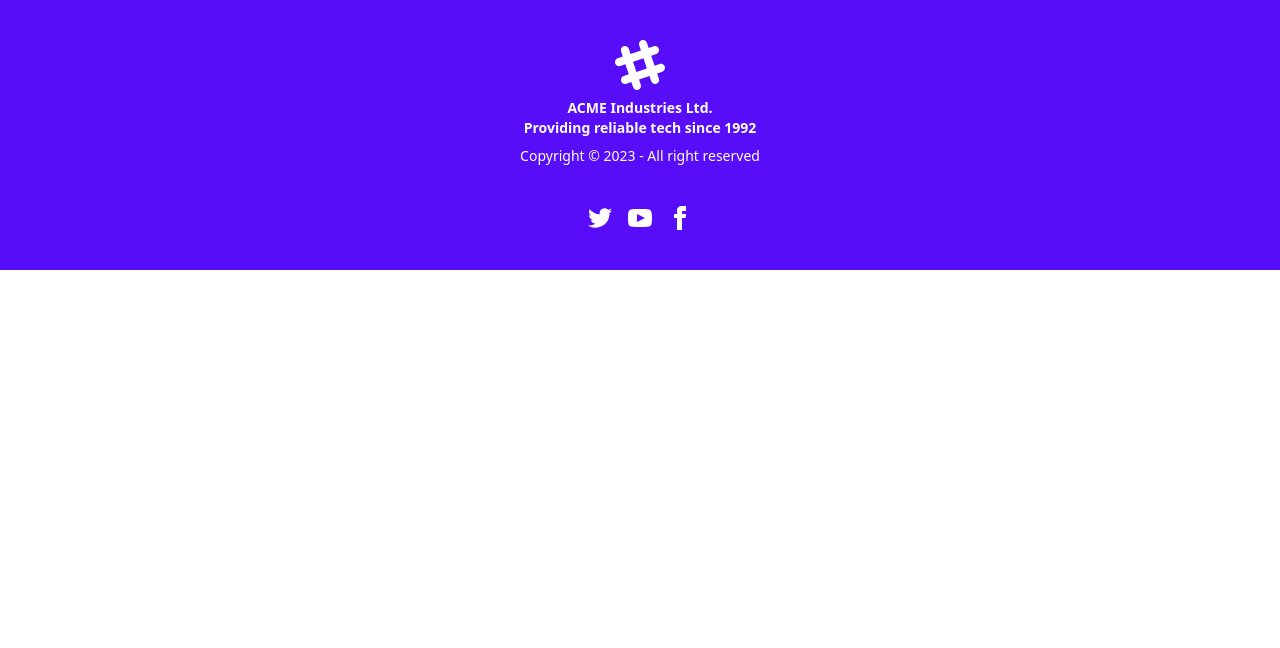
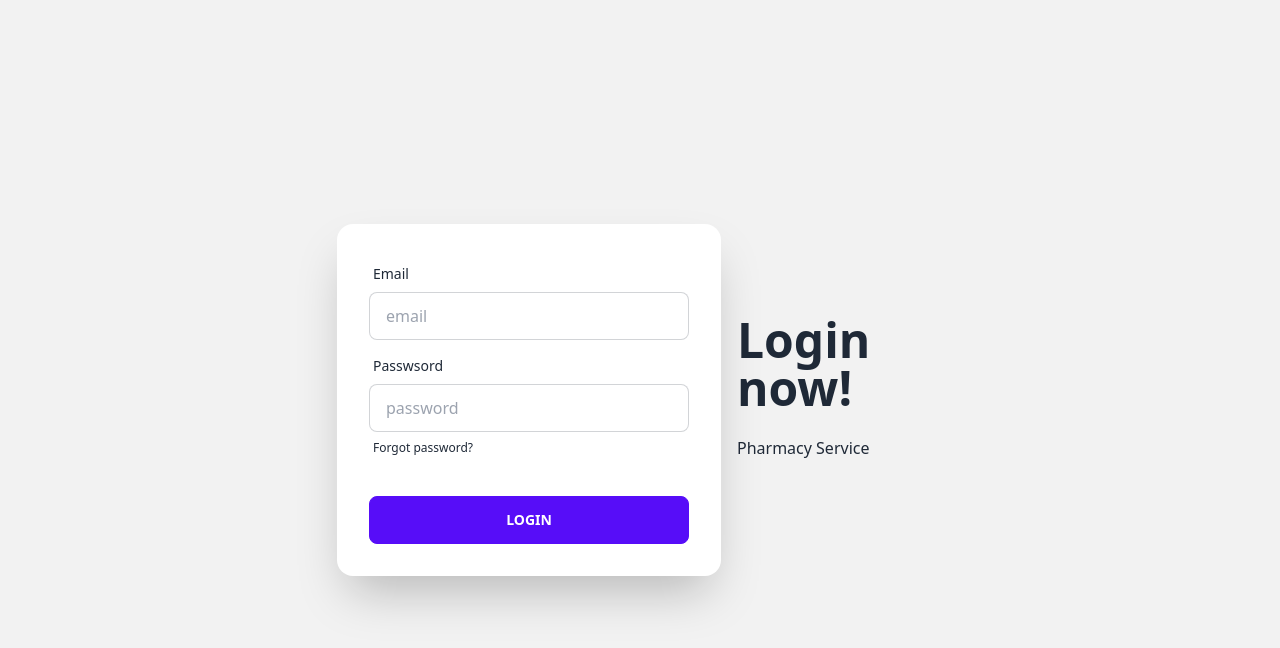
Before and after one commit to josePedroAguiar/MEI-ES-pharmacy-service, a React (Create React App) app in the folder client-react/: page / in a window 1280 px wide. Shown: the top 648 px of the page. Built offline with nearby package versions, Linux system fonts and the light colour scheme.

Commit message:
Página do login

```diff
--- a/client-react/package.json
+++ b/client-react/package.json
@@ -3,12 +3,15 @@
   "version": "0.1.0",
   "private": true,
   "dependencies": {
+    "@tailwindcss/typography": "^0.5.9",
     "@testing-library/jest-dom": "^5.16.5",
     "@testing-library/react": "^13.4.0",
     "@testing-library/user-event": "^13.5.0",
     "daisyui": "^2.51.5",
     "react": "^18.2.0",
+    "react-daisyui": "^3.1.2",
     "react-dom": "^18.2.0",
+    "react-router-dom": "^6.11.0",
     "react-scripts": "5.0.1",
     "web-vitals": "^2.1.4"
   },
--- a/client-react/src/App.js
+++ b/client-react/src/App.js
@@ -1,25 +1,15 @@
 import logo from './logo.svg';
 import './App.css';
+import React, { useEffect, useState } from 'react';
+import { Routes, Route, useNavigate } from 'react-router-dom';
+import Login from './components/authentication/Login';
+function App() {
 
-function App() {
   return (
-    <footer className="footer footer-center p-10 bg-primary text-primary-content">
-    <div>
-      <svg width="50" height="50" viewBox="0 0 24 24" xmlns="http://www.w3.org/2000/svg" fillRule="evenodd" clipRule="evenodd" className="inline-block fill-current"><path d="M22.672 15.226l-2.432.811.841 2.515c.33 1.019-.209 2.127-1.23 2.456-1.15.325-2.148-.321-2.463-1.226l-.84-2.518-5.013 1.677.84 2.517c.391 1.203-.434 2.542-1.831 2.542-.88 0-1.601-.564-1.86-1.314l-.842-2.516-2.431.809c-1.135.328-2.145-.317-2.463-1.229-.329-1.018.211-2.127 1.231-2.456l2.432-.809-1.621-4.823-2.432.808c-1.355.384-2.558-.59-2.558-1.839 0-.817.509-1.582 1.327-1.846l2.433-.809-.842-2.515c-.33-1.02.211-2.129 1.232-2.458 1.02-.329 2.13.209 2.461 1.229l.842 2.515 5.011-1.677-.839-2.517c-.403-1.238.484-2.553 1.843-2.553.819 0 1.585.509 1.85 1.326l.841 2.517 2.431-.81c1.02-.33 2.131.211 2.461 1.229.332 1.018-.21 2.126-1.23 2.456l-2.433.809 1.622 4.823 2.433-.809c1.242-.401 2.557.484 2.557 1.838 0 .819-.51 1.583-1.328 1.847m-8.992-6.428l-5.01 1.675 1.619 4.828 5.011-1.674-1.62-4.829z"></path></svg>
-      <p className="font-bold">
-        ACME Industries Ltd. <br/>Providing reliable tech since 1992
-      </p>
-      <p>Copyright © 2023 - All right reserved</p>
-    </div>
-    <div>
-      <div className="grid grid-flow-col gap-4">
-        <a><svg xmlns="http://www.w3.org/2000/svg" width="24" height="24" viewBox="0 0 24 24" className="fill-current"><path d="M24 4.557c-.883.392-1.832.656-2.828.775 1.017-.609 1.798-1.574 2.165-2.724-.951.564-2.005.974-3.127 1.195-.897-.957-2.178-1.555-3.594-1.555-3.179 0-5.515 2.966-4.797 6.045-4.091-.205-7.719-2.165-10.148-5.144-1.29 2.213-.669 5.108 1.523 6.574-.806-.026-1.566-.247-2.229-.616-.054 2.281 1.581 4.415 3.949 4.89-.693.188-1.452.232-2.224.084.626 1.956 2.444 3.379 4.6 3.419-2.07 1.623-4.678 2.348-7.29 2.04 2.179 1.397 4.768 2.212 7.548 2.212 9.142 0 14.307-7.721 13.995-14.646.962-.695 1.797-1.562 2.457-2.549z"></path></svg></a>
-        <a><svg xmlns="http://www.w3.org/2000/svg" width="24" height="24" viewBox="0 0 24 24" className="fill-current"><path d="M19.615 3.184c-3.604-.246-11.631-.245-15.23 0-3.897.266-4.356 2.62-4.385 8.816.029 6.185.484 8.549 4.385 8.816 3.6.245 11.626.246 15.23 0 3.897-.266 4.356-2.62 4.385-8.816-.029-6.185-.484-8.549-4.385-8.816zm-10.615 12.816v-8l8 3.993-8 4.007z"></path></svg></a>
-        <a><svg xmlns="http://www.w3.org/2000/svg" width="24" height="24" viewBox="0 0 24 24" className="fill-current"><path d="M9 8h-3v4h3v12h5v-12h3.642l.358-4h-4v-1.667c0-.955.192-1.333 1.115-1.333h2.885v-5h-3.808c-3.596 0-5.192 1.583-5.192 4.615v3.385z"></path></svg></a>
-      </div>
-    </div>
-  </footer>
-
+  //   <Routes>
+  //     <Route path="/" element={<Login />} />
+  // </Routes>
+  <Login/>
   );
 }
 
--- a/client-react/src/components/authentication/Login.js
+++ b/client-react/src/components/authentication/Login.js
@@ -0,0 +1,80 @@
+import { useState } from "react";
+
+function LoginPage() {
+
+    const [email, setEmail] = useState("");
+    const [password, setPassword] = useState("");
+
+    function handleLogin () {
+        console.log("login");
+        // console.log(email);
+        // console.log(password);
+        // fetch("/login", {
+        //     method: "POST",
+        //     body: JSON.stringify({ email, password }),
+        //     headers: {
+        //         "Content-Type": "application/json",
+        //     },
+        // })
+        //     .then((res) => res.json())
+        //     .then((data) => {
+        //         if (data.success) {
+        //             // Redirect the user to the dashboard
+        //             window.location.href = "/dashboard";
+        //         } else {
+        //             alert("Invalid email or password");
+        //         }
+        //     })
+        //     .catch((err) => console.error(err));
+    };
+    return (
+        <div className="hero min-h-screen bg-base-200">
+            <div className="hero-content flex-col lg:flex-row-reverse">
+                <div className="text-center lg:text-left">
+                    <h1 className="text-5xl font-bold">Login now!</h1>
+                    <p className="py-6">Pharmacy Service</p>
+                </div>
+                <div className="card flex-shrink-0 w-full max-w-sm shadow-2xl bg-base-100">
+                    <div className="card-body">
+                        <div className="form-control">
+                            <label className="label">
+                                <span className="label-text">Email</span>
+                            </label>
+                            <input
+                                type="text"
+                                placeholder="email"
+                                className="input input-bordered"
+                                value={email}
+                                onChange={(e) => setEmail(e.target.value)}
+                            />
+                        </div>
+                        <div className="form-control">
+                            <label className="label">
+                                <span className="label-text">Passwsord</span>
+                            </label>
+                            <input
+                                type="password"
+                                placeholder="password"
+                                className="input input-bordered"
+                                value={password}
+                                onChange={(e) => setPassword(e.target.value)}
+                            />
+                            <label className="label">
+                                <a href="#" className="label-text-alt link link-hover">
+                                    Forgot password?
+                                </a>
+                            </label>
+                        </div>
+                        <div className="form-control mt-6">
+                            <button className="btn btn-primary" onClick={handleLogin}>
+                                Login
+                            </button>
+                        </div>
+                    </div>
+                </div>
+            </div>
+        </div>
+    );
+}
+
+export default LoginPage;
```
Also changed, not shown: 1 other file (tests, documents, lock files or other folders).
